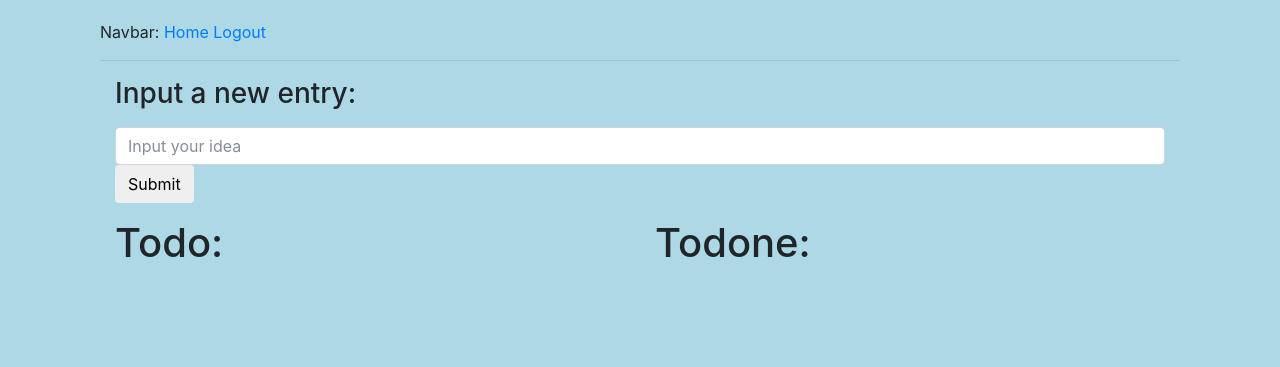
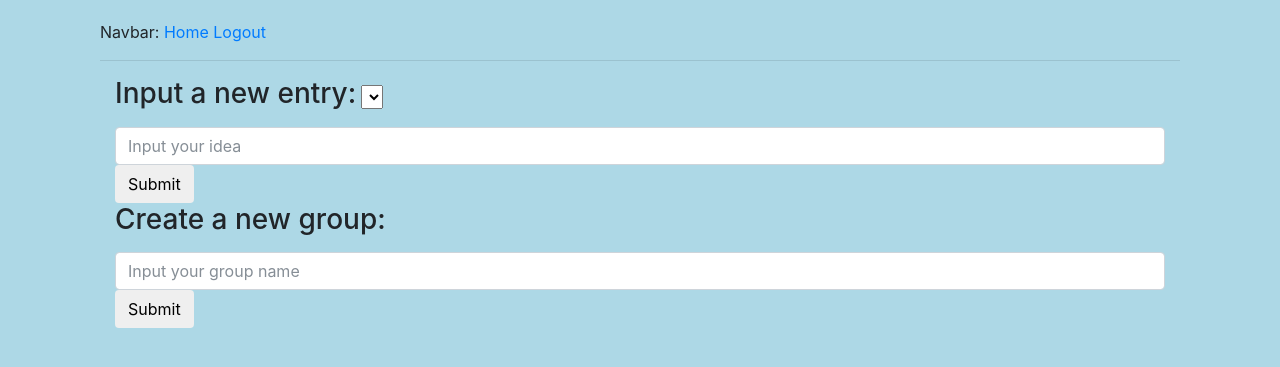
Before and after one commit to janhrastnik/todosite, a Flask app: page / in a window 1280 px wide. Shown: the top 367 px of the page. Run offline with Flask 2, Linux system fonts and the light colour scheme; the visitor is signed in with stand-in values (Sample User, id 1); data comes from the database, SQL or seed files in the repository; data that the repository does not hold is empty; some libraries are stand-ins or nearby versions.

Commit message:
Continued work on groups

```diff
--- a/todosite/models.py
+++ b/todosite/models.py
@@ -23,6 +23,11 @@ class Group(db.Model):
     id = db.Column(db.Integer, primary_key=True)
     groupname = db.Column(db.String(64), index=True, unique=True)
 
+class UserGroup(db.Model):
+    id = db.Column(db.Integer, primary_key=True)
+    userid = db.Column(db.Integer)
+    groupid = db.Column(db.Integer)
+
 class Post(db.Model):
     id = db.Column(db.Integer, primary_key=True)
     entry = db.Column(db.String())
--- a/todosite/routes.py
+++ b/todosite/routes.py
@@ -1,9 +1,8 @@
-import sqlite3
 from flask import render_template, request, redirect, url_for, flash
 from todosite import app
 from .forms import LoginForm, RegistrationForm
 from flask_login import current_user, login_user, logout_user, login_required
-from .models import User, Post
+from .models import User, Post, Group, UserGroup
 from todosite import db
 from werkzeug.urls import url_parse
 
@@ -13,14 +12,16 @@ def index():
 
     todoList = [(post.id, post.entry) for post in Post.query.filter_by(user=current_user.username, done=False).all()]
     doneList = [(post.id, post.entry) for post in Post.query.filter_by(user=current_user.username, done=True).all()]
+    groups = [(group.id, group.groupname) for group in Group.query.all()]
 
-    return render_template('index.html', todoList=todoList, doneList=doneList)
+    return render_template('index.html', todoList=todoList, doneList=doneList, groups=groups)
 
 @app.route('/handleData', methods=['POST'])
 def handleData():
     idea = request.form['ideaInput']
-    if idea:
-        db.session.add(Post(entry=idea, user=current_user.username, group="default", done=False))
+    groupname = request.form['selectGroup']
+    if idea and groupname:
+        db.session.add(Post(entry=idea, user=current_user.username, group=groupname, done=False))
         db.session.commit()
     return redirect(url_for('index'))
 
@@ -80,3 +81,19 @@ def register():
         db.session.commit()
         return redirect(url_for('login'))
     return render_template('register.html', title='Register', form=form)
+
+@app.route('/makeGroup', methods=['POST'])
+def makeGroup():
+    groupName = request.form['groupNameInput']
+    if groupName:
+        newgroup = Group(groupname=groupName)
+        user = User.query.filter_by(username=current_user.username).first()
+        db.session.add(newgroup)
+        db.session.add(UserGroup(userid=user.id, groupid=newgroup.id))
+        db.session.commit()
+    return redirect(url_for('index'))
+
+@app.route('/addUser', methods=['POST'])
+def addUser():
+    newuser = User.query.filter_by(username=request.form['addUserInput']).first()
+    # adding more later
--- a/todosite/templates/index.html
+++ b/todosite/templates/index.html
@@ -7,14 +7,34 @@
 	        	<div class="form-group">
 			        <form action="{{ url_for('handleData') }}" method="post">
 			        	<label for="idea"><h3>Input a new entry:</h3></label>
-
+                        <select name="selectGroup">
+                            {% for group in groups %}
+                            <option value="{{ group }}">{{ group[1] }}</option>
+                            {% endfor %}
+                        </select>
 			            <input type="text" class="form-control" name="ideaInput" id="idea" size="40" placeholder="Input your idea">
 
 			            <input type="submit" class="btn btn-default">
 			        </form>
+
+                    <form action="{{ url_for('makeGroup') }}" method="post">
+                        <label for="makeGroup"><h3>Create a new group:</h3></label>
+
+                        <input type="text" class="form-control" name="groupNameInput" id="makeGroup" size="40" placeholder="Input your group name">
+
+                        <input type="submit" class="btn btn-default">
+                    </form>
 			    </div>
 		    </div>
         </div>
+        {% for group in groups %}
+        <br>
+        <h1>Group {{ group[1] }}</h1>
+        <form action="{{ url_for('addUser') }}" method="post">
+            <label for="addUser"><p>Add a new user:</p></label>
+            <input type="text" class="form-control" name="addUserInput" id="addUser" size="30" placeholder="Input the users name">
+            <input type="submit" class="btn btn-default">
+        </form>
         <div class="row">
             <div class="col-md-6">
                 <h1>Todo:</h1>
@@ -65,4 +85,5 @@
             </div>
         </div>
     </div>
+    {% endfor %}
 {% endblock %}
```
